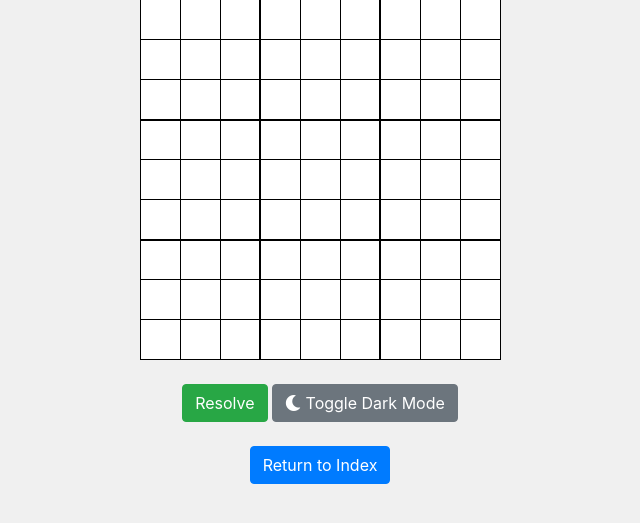
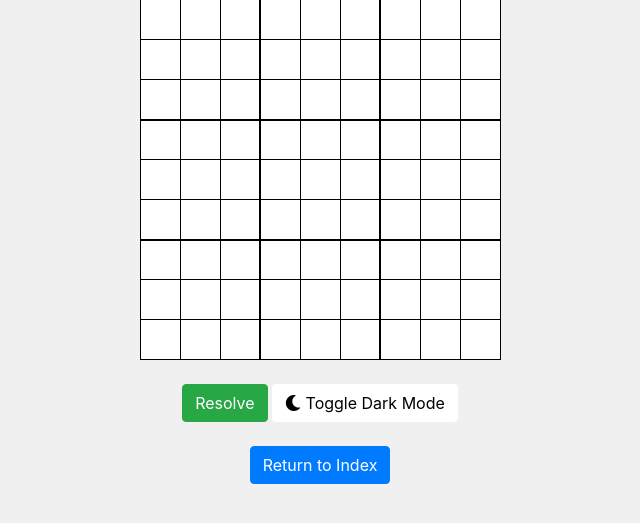
Before and after one commit to notnuff/MTSD-lab4, a Flask app: page /custom in a window 1280 px wide. Shown: the part 97-620 px from the top of the page, without its empty margins (320-960 px from the left). Run offline with Flask 2, Linux system fonts and the light colour scheme; some libraries are stand-ins or nearby versions.

Commit message:
Added more effects for color mode button

```diff
--- a/templates/custom.html
+++ b/templates/custom.html
@@ -64,12 +64,41 @@
             display: block;
             font-size: 0.875rem;
         }
+        .icon-animate {
+            transition: transform 0.5s ease;
+        }
+        .icon-animate.rotate {
+            transform: rotate(360deg);
+        }
+        .dark-mode-btn {
+            background-color: black;
+            color: white;
+            transition: background-color 0.5s ease, color 0.5s ease;
+        }
+        .light-mode-btn {
+            background-color: white;
+            color: black;
+            transition: background-color 0.5s ease, color 0.5s ease;
+        }
     </style>
     <script>
         document.addEventListener("DOMContentLoaded", function() {
             const darkMode = localStorage.getItem('dark-mode');
+            const toggleButton = document.getElementById('toggleDarkMode');
+            const iconMoon = document.getElementById('icon-moon');
+            const iconSun = document.getElementById('icon-sun');
+
             if (darkMode === 'enabled') {
                 document.body.classList.add('dark-mode');
+                toggleButton.classList.add('dark-mode-btn');
+                toggleButton.classList.remove('light-mode-btn');
+                iconMoon.style.display = 'none';
+                iconSun.style.display = 'inline';
+            } else {
+                toggleButton.classList.add('light-mode-btn');
+                toggleButton.classList.remove('dark-mode-btn');
+                iconSun.style.display = 'none';
+                iconMoon.style.display = 'inline';
             }
         });
     </script>
@@ -91,8 +120,9 @@
             </table>
             <div class="text-center mt-4">
                 <button type="submit" name="solve" class="btn btn-success">Resolve</button>
-                <button type="button" id="toggleDarkMode" class="btn btn-secondary">
-                    <i class="fas fa-moon"></i>
+                <button type="button" id="toggleDarkMode" class="btn">
+                    <i id="icon-moon" class="fas fa-moon icon-animate"></i>
+                    <i id="icon-sun" class="fas fa-sun icon-animate"></i>
                     Toggle Dark Mode
                 </button>
             </div>
@@ -124,14 +154,29 @@
             $('[data-toggle="tooltip"]').tooltip();
             const toggleDarkMode = document.getElementById('toggleDarkMode');
             const body = document.body;
+            const iconMoon = document.getElementById('icon-moon');
+            const iconSun = document.getElementById('icon-sun');
 
             toggleDarkMode.addEventListener('click', () => {
                 body.classList.toggle('dark-mode');
-                if (body.classList.contains('dark-mode')) {
-                    localStorage.setItem('dark-mode', 'enabled');
-                } else {
-                    localStorage.setItem('dark-mode', 'disabled');
-                }
+                iconMoon.classList.toggle('rotate');
+                iconSun.classList.toggle('rotate');
+
+                setTimeout(() => {
+                    if (body.classList.contains('dark-mode')) {
+                        iconMoon.style.display = 'none';
+                        iconSun.style.display = 'inline';
+                        toggleDarkMode.classList.add('dark-mode-btn');
+                        toggleDarkMode.classList.remove('light-mode-btn');
+                        localStorage.setItem('dark-mode', 'enabled');
+                    } else {
+                        iconSun.style.display = 'none';
+                        iconMoon.style.display = 'inline';
+                        toggleDarkMode.classList.add('light-mode-btn');
+                        toggleDarkMode.classList.remove('dark-mode-btn');
+                        localStorage.setItem('dark-mode', 'disabled');
+                    }
+                }, 150);
             });
         });
     </script>
```
